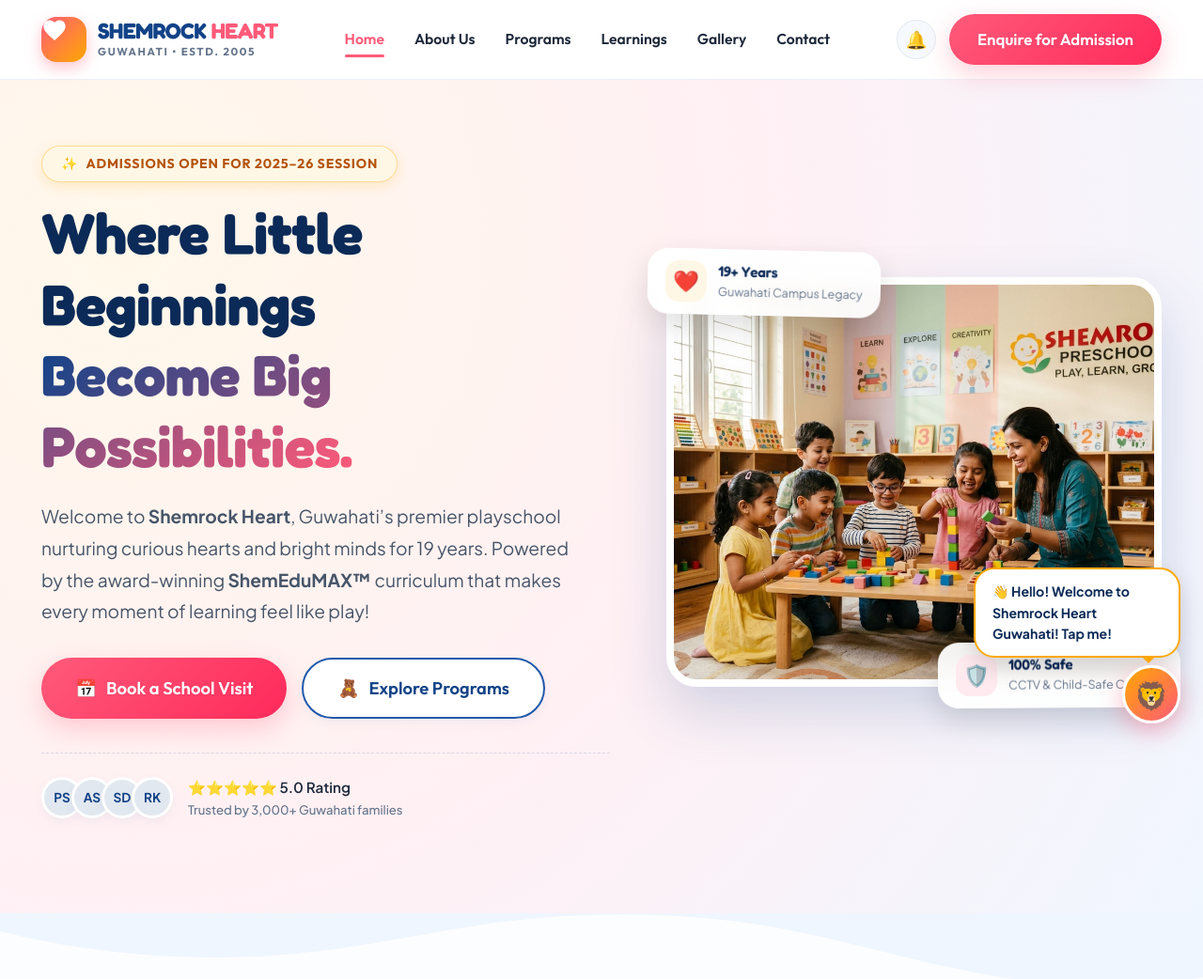
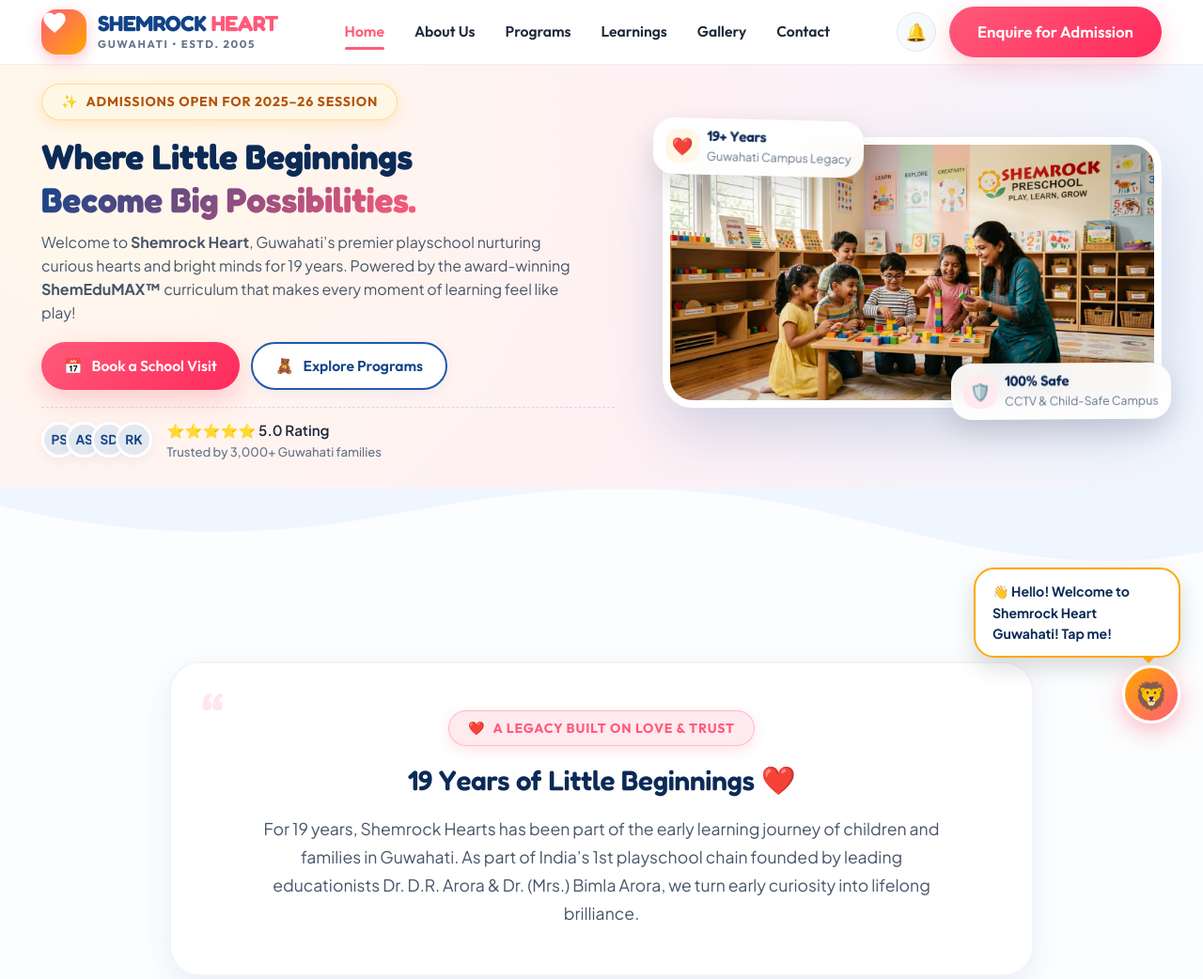
Before and after one commit to Greed6996/shemrock-heart, a plain HTML site: page index.html in a window 1280 px wide. Shown: the top 1042 px of the page at 94% size. Drawn offline with Linux system fonts and the light colour scheme.

Commit message:
Optimize hero section responsiveness for laptop screens

```diff
--- a/css/components.css
+++ b/css/components.css
@@ -308,22 +308,22 @@
 .hero-section {
   position: relative;
   overflow: hidden;
-  padding-top: clamp(40px, 6vw, 70px);
-  padding-bottom: clamp(60px, 8vw, 100px);
+  padding-top: clamp(20px, 3.5vh, 50px);
+  padding-bottom: clamp(30px, 4.5vh, 70px);
   background: radial-gradient(circle at 10% 20%, #FFF8EA 0%, #FFF0F4 50%, #F0F6FF 100%);
 }
 
 .hero-grid {
   display: grid;
   grid-template-columns: 1fr;
-  gap: 40px;
+  gap: 32px;
   align-items: center;
 }
 
 @media (min-width: 992px) {
   .hero-grid {
     grid-template-columns: 1.15fr 1fr;
-    gap: 60px;
+    gap: clamp(24px, 4vw, 54px);
   }
 }
 
@@ -333,8 +333,9 @@
 }
 
 .hero-title {
-  margin-bottom: 20px;
+  margin-bottom: clamp(10px, 1.8vh, 18px);
   color: var(--color-primary-dark);
+  font-size: clamp(2rem, 3.2vw + 0.5rem, 3.5rem);
 }
 
 .hero-title .highlight-gold {
@@ -344,25 +345,25 @@
 }
 
 .hero-subtitle {
-  font-size: 1.2rem;
-  line-height: 1.75;
+  font-size: clamp(1rem, 1vw + 0.4rem, 1.18rem);
+  line-height: clamp(1.55, 1.65, 1.75);
   color: #475569;
-  margin-bottom: 32px;
+  margin-bottom: clamp(18px, 2.5vh, 30px);
   max-width: 580px;
 }
 
 .hero-actions {
   display: flex;
   flex-wrap: wrap;
+  gap: clamp(10px, 1.5vw, 16px);
+  margin-bottom: clamp(20px, 2.8vh, 34px);
+}
+
+.hero-proof-bar {
+  display: flex;
+  align-items: center;
   gap: 16px;
-  margin-bottom: 36px;
-}
-
-.hero-proof-bar {
-  display: flex;
-  align-items: center;
-  gap: 16px;
-  padding-top: 24px;
+  padding-top: clamp(14px, 2vh, 22px);
   border-top: 1px dashed rgba(18, 67, 136, 0.15);
 }
 
@@ -371,8 +372,8 @@
 }
 
 .avatar-img {
-  width: 44px;
-  height: 44px;
+  width: clamp(38px, 3vw, 44px);
+  height: clamp(38px, 3vw, 44px);
   border-radius: 50%;
   border: 3px solid #FFFFFF;
   margin-left: -12px;
@@ -420,7 +421,7 @@
 
 .hero-image-card img {
   width: 100%;
-  height: 420px;
+  height: clamp(260px, 38vh, 420px);
   object-fit: cover;
   transition: transform 0.6s ease;
 }
@@ -462,6 +463,105 @@
   align-items: center;
   justify-content: center;
   font-size: 1.4rem;
+}
+
+/* --------------------------------------------------------------------------
+   Laptop & Short Screen Height Optimization
+   (Fixes hero section cut-off on laptops like 1366x768, 1280x800, 1440x900)
+   -------------------------------------------------------------------------- */
+@media (min-width: 992px) and (max-height: 850px) {
+  .hero-section {
+    padding-top: clamp(14px, 2.5vh, 28px);
+    padding-bottom: clamp(20px, 3.5vh, 36px);
+  }
+
+  .hero-title {
+    font-size: clamp(1.95rem, 2.4vw + 0.4rem, 2.5rem);
+    margin-bottom: 10px;
+  }
+
+  .hero-subtitle {
+    font-size: 1rem;
+    line-height: 1.55;
+    margin-bottom: 18px;
+  }
+
+  .hero-actions {
+    margin-bottom: 18px;
+    gap: 12px;
+  }
+
+  .hero-actions .btn {
+    padding: 11px 24px;
+    font-size: 0.98rem;
+  }
+
+  .hero-proof-bar {
+    padding-top: 12px;
+  }
+
+  .hero-image-card img {
+    height: clamp(240px, 34vh, 320px);
+  }
+
+  .floating-badge {
+    padding: 8px 12px;
+    gap: 8px;
+  }
+
+  .floating-badge.badge-top-left {
+    top: -10px;
+    left: -10px;
+  }
+
+  .floating-badge.badge-bottom-right {
+    bottom: -10px;
+    right: -10px;
+  }
+
+  .badge-icon-box {
+    width: 36px;
+    height: 36px;
+    font-size: 1.15rem;
+  }
+
+  .badge-info h4 {
+    font-size: 0.88rem;
+  }
+
+  .badge-info p {
+    font-size: 0.74rem;
+  }
+}
+
+@media (min-width: 992px) and (max-height: 720px) {
+  .hero-section {
+    padding-top: 10px;
+    padding-bottom: 18px;
+  }
+
+  .hero-title {
+    font-size: 1.85rem;
+    margin-bottom: 8px;
+  }
+
+  .hero-subtitle {
+    font-size: 0.92rem;
+    line-height: 1.48;
+    margin-bottom: 14px;
+  }
+
+  .hero-actions {
+    margin-bottom: 14px;
+  }
+
+  .hero-proof-bar {
+    padding-top: 10px;
+  }
+
+  .hero-image-card img {
+    height: clamp(210px, 30vh, 260px);
+  }
 }
 
 .badge-icon-box.gold {
--- a/css/main.css
+++ b/css/main.css
@@ -65,7 +65,7 @@
   /* Layout */
   --container-max: 1240px;
   --container-pad: 24px;
-  --nav-height: 84px;
+  --nav-height: clamp(68px, 7vh, 84px);
 }
 
 /* ==========================================================================
```
